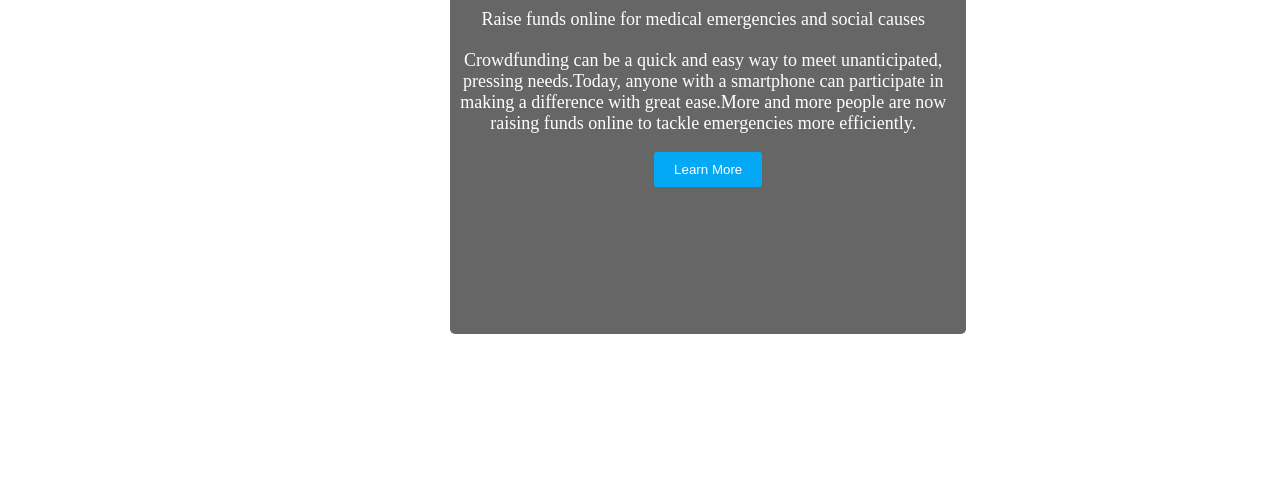
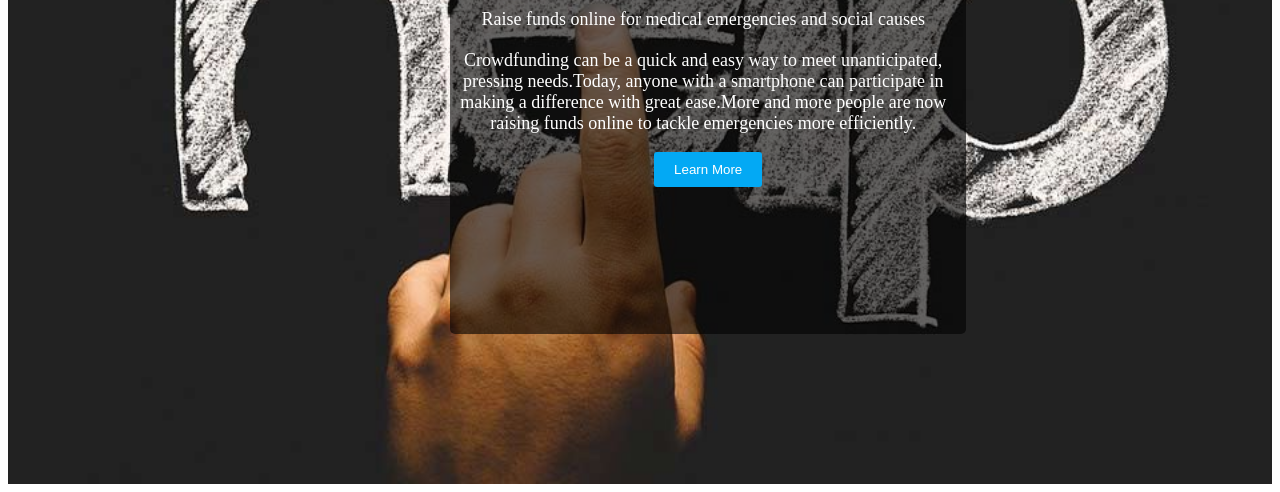
Before and after one commit to SathvikReddyKamidi/task, a plain HTML site: page about.html in a window 1280 px wide. Shown: the part 324-816 px from the top of the page. Drawn offline with Linux system fonts and the light colour scheme; the site is published under a folder, as on GitHub Pages, so addresses that start at the root find nothing.

Commit message:
Update about.css

```diff
--- a/about.css
+++ b/about.css
@@ -1,5 +1,5 @@
 .about{
-    background: url("/img/pr6.jpg");
+    background: url("img/pr6.jpg");
     position: relative;
     width: 100%;
     min-height: 100vh;
```
